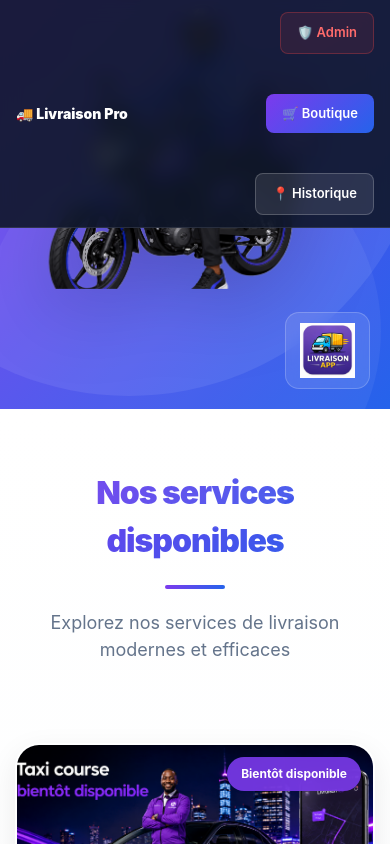
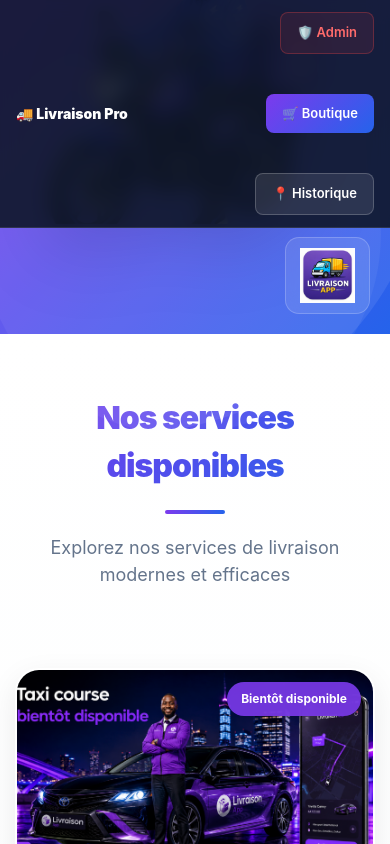
Before and after one commit to coumbafalltouba571-source/livraison-app, a Next.js app: page / in a window 390 px wide. Shown: the top 844 px of the page. Built offline with nearby package versions, Linux system fonts and the light colour scheme.

Commit message:
Correction position livreur mobile

```diff
--- a/app/page.tsx
+++ b/app/page.tsx
@@ -269,7 +269,7 @@
         boxSizing: "border-box",
         margin: "0",
         maxWidth: "100%",
-      }}>
+      }} className="hero-section-home">
         {/* Décoration de fond */}
         <div style={{
           position: "absolute",
@@ -292,7 +292,7 @@
           pointerEvents: "none",
         }} />
 
-        <div style={{ position: "relative", zIndex: 1, width: "100%", maxWidth: "700px", padding: "0 15px", boxSizing: "border-box", margin: "0 auto" }}>
+        <div style={{ position: "relative", zIndex: 1, width: "100%", maxWidth: "700px", padding: "0 15px", boxSizing: "border-box", margin: "0 auto" }} className="livreur-container">
           <Image
             src="/livreur_bg.png"
             alt="Livreur"
@@ -1541,11 +1541,22 @@
             padding: 60px 15px !important;
           }
 
-          /* Correction affichage livreur sur mobile */
+          /* Réduire le padding-top de la section hero sur mobile */
+          .hero-section-home {
+            padding: 15px 20px 30px 20px !important;
+            min-height: auto !important;
+          }
+
+          /* Correction affichage livreur sur mobile - le remonter fortement */
           .livreur-image {
             object-position: center top !important;
-            max-height: 500px !important;
-            transform: translateY(-60px);
+            max-height: 480px !important;
+            transform: translateY(-80px) !important;
+          }
+
+          /* Réduire l'espacement du conteneur livreur sur mobile */
+          .livreur-container {
+            padding: 0 10px !important;
           }
         }
       `}</style>
```
